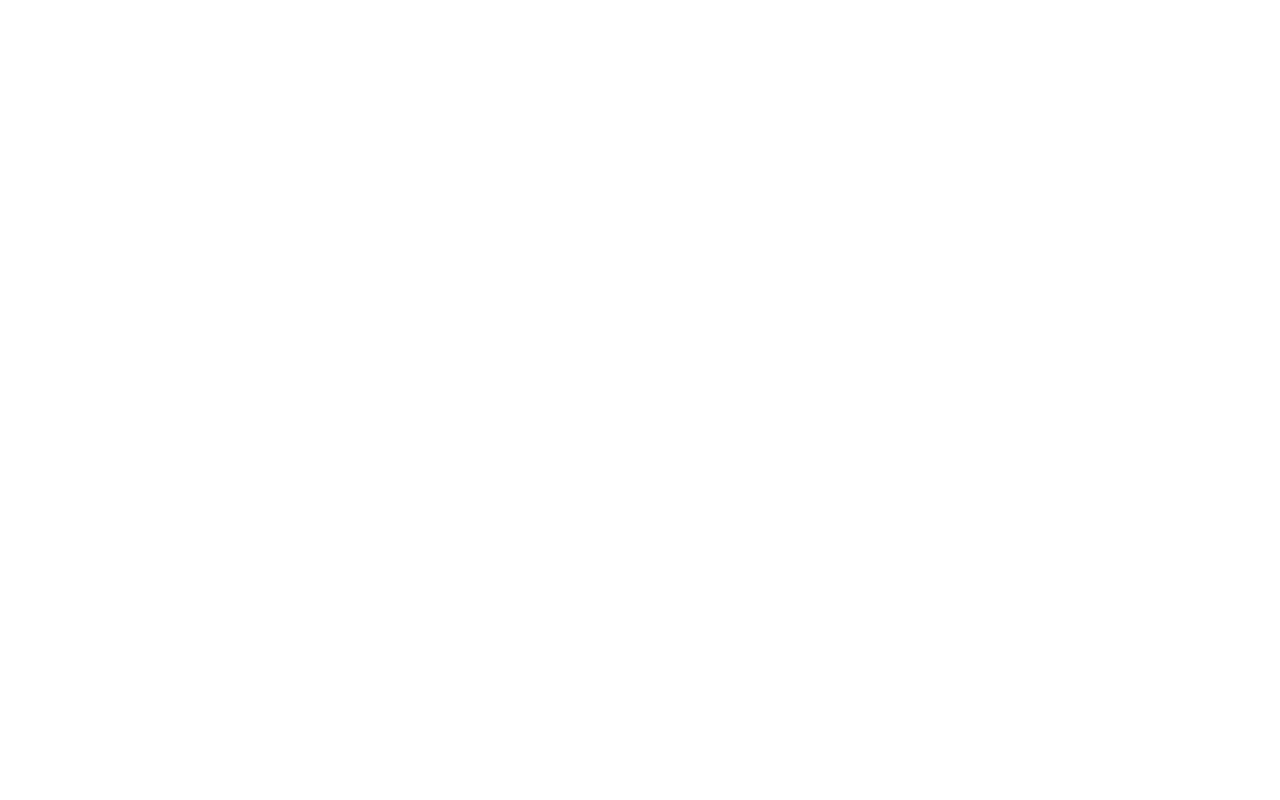
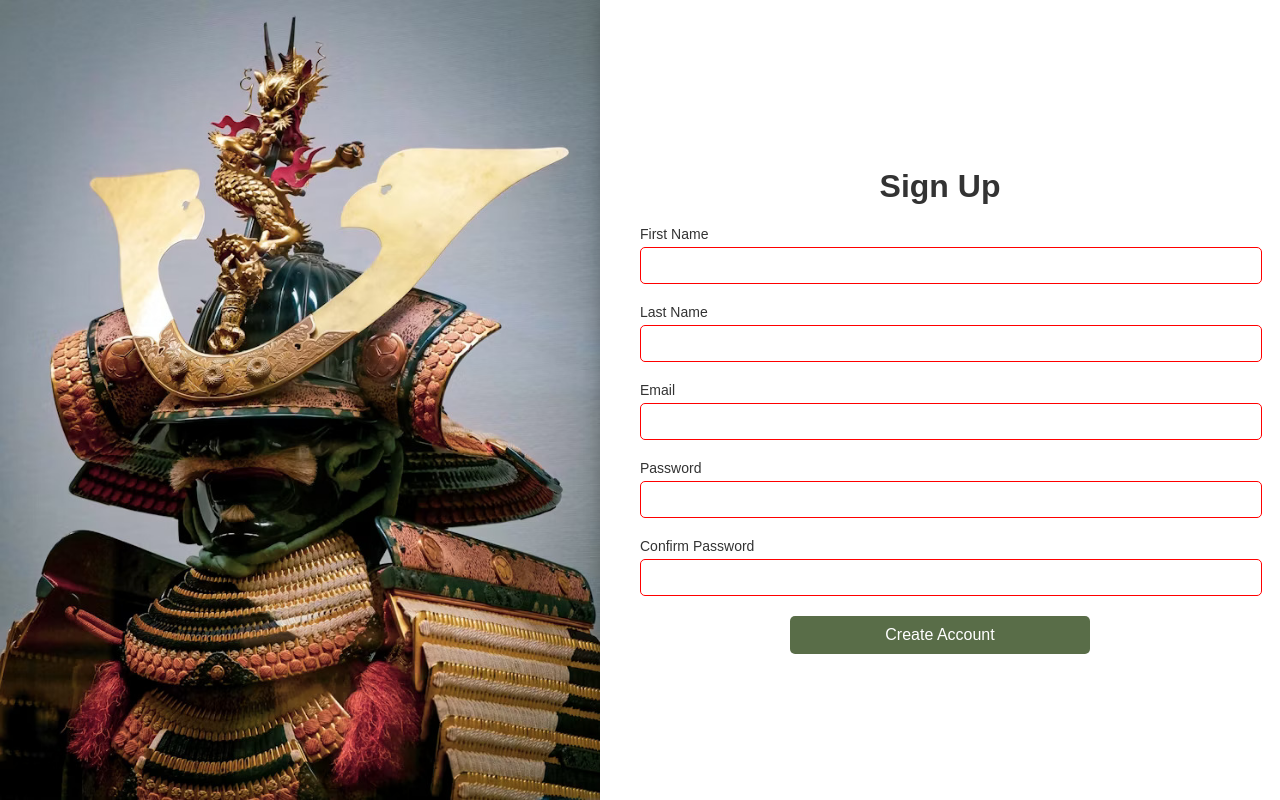
Before and after one commit to crisperience/sign-up-form, a plain HTML site: page index.html in a window 1280 px wide. Drawn offline with Linux system fonts and the light colour scheme.

Commit message:
Updated index.html and style.css

```diff
--- a/index.html
+++ b/index.html
@@ -4,7 +4,42 @@
     <meta charset="UTF-8" />
     <meta name="viewport" content="width=device-width, initial-scale=1.0" />
     <title>Sign-Up Form</title>
+    <link rel="stylesheet" href="style.css" />
   </head>
-  <link rel="stylesheet" href="style.css" />
-  <body></body>
+  <body>
+    <div class="container">
+      <div class="image-section"></div>
+      <div class="form-wrapper">
+        <h1>Sign Up</h1>
+        <form>
+          <div class="input-group">
+            <label for="first-name">First Name</label>
+            <input type="text" id="first-name" required />
+          </div>
+
+          <div class="input-group">
+            <label for="last-name">Last Name</label>
+            <input type="text" id="last-name" required />
+          </div>
+
+          <div class="input-group">
+            <label for="email">Email</label>
+            <input type="email" id="email" required />
+          </div>
+
+          <div class="input-group">
+            <label for="password">Password</label>
+            <input type="password" id="password" required />
+          </div>
+
+          <div class="input-group">
+            <label for="confirm-password">Confirm Password</label>
+            <input type="password" id="confirm-password" required />
+          </div>
+
+          <button type="submit">Create Account</button>
+        </form>
+      </div>
+    </div>
+  </body>
 </html>
--- a/style.css
+++ b/style.css
@@ -0,0 +1,80 @@
+/* General Styles */
+body, html {
+    margin: 0;
+    padding: 0;
+    height: 100%;
+    font-family: 'Arial', sans-serif;
+}
+
+.container {
+    display: flex;
+    height: 100vh;
+    width: 100vw;
+}
+
+.image-section {
+    flex: 1;
+    background-image: url('images/samurai.jpg');
+    background-size: cover;
+    background-position: center;
+}
+
+.form-wrapper {
+    flex: 1;
+    background-color: rgba(255, 255, 255, 0.9);
+    display: flex;
+    flex-direction: column;
+    justify-content: center;
+    padding: 40px;
+    box-shadow: 0px 8px 16px rgba(0, 0, 0, 0.2);
+}
+
+h1 {
+    text-align: center;
+    color: #333;
+}
+
+.input-group {
+    margin-bottom: 20px;
+}
+
+label {
+    display: block;
+    font-size: 14px;
+    color: #333;
+    margin-bottom: 5px;
+}
+
+input {
+    width: 100%;
+    padding: 10px;
+    border: 1px solid #ccc;
+    border-radius: 5px;
+}
+
+input:focus {
+    border-color: #1E90FF;
+    outline: none;
+    box-shadow: 0 0 5px rgba(30, 144, 255, 0.5);
+}
+
+input:invalid {
+    border-color: red;
+}
+
+button {
+    width: 50%;
+    padding: 10px;
+    background-color: #596D48;
+    color: #fff;
+    border: none;
+    border-radius: 5px;
+    cursor: pointer;
+    font-size: 16px;
+    margin: 0 auto; /* Centers the button */
+    display: block; /* Ensures the button is treated as a block-level element */
+}
+
+button:hover {
+    background-color: #4e5e3e;
+}
```
